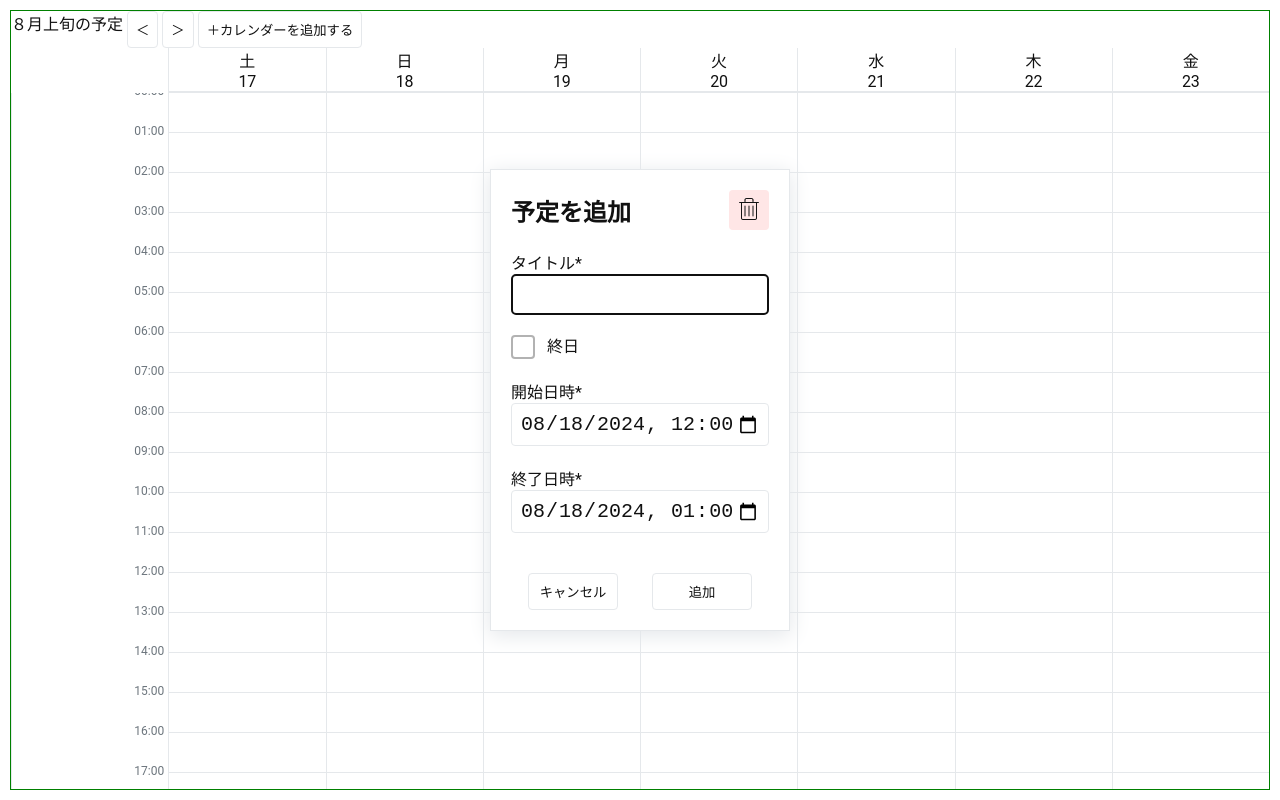
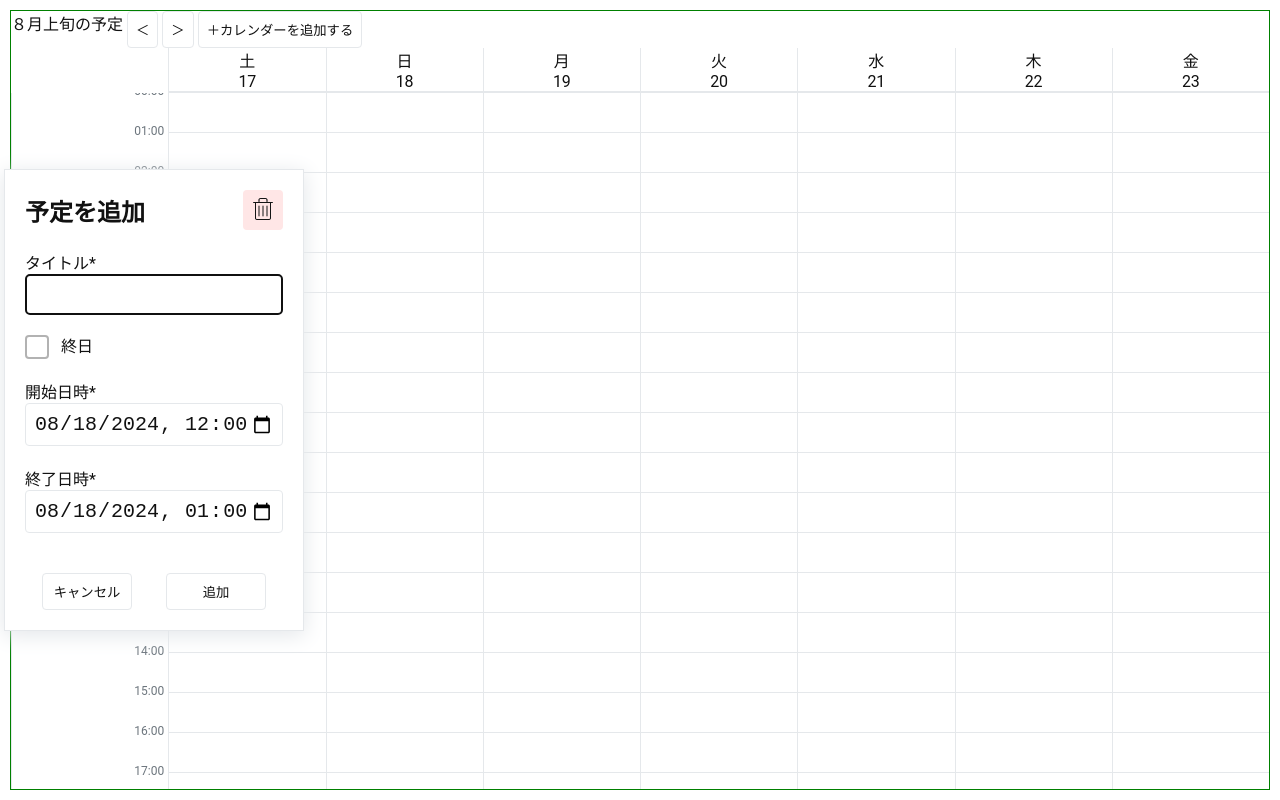
Before and after one commit to KadoProG/react-calendar-app, a React (Vite) app: page /calendar in a window 1280 px wide. Both pictures are taken after a click on the button "＋カレンダーを追加する". Built offline with nearby package versions, Linux system fonts and the light colour scheme.

Commit message:
close #4

```diff
--- a/src/components/domains/CalenadarHeader.tsx
+++ b/src/components/domains/CalenadarHeader.tsx
@@ -32,7 +32,7 @@ export const CalendarHeader: React.FC<CalenadarHeaderProps> = (props) => {
 
   /** カレンダーの追加（関数呼び出し） */
   const handleAddCalendar = React.useCallback(() => {
-    openDialog({ type: 'add' });
+    openDialog({ type: 'add', position: null });
   }, [openDialog]);
 
   /** 高さの更新 */
--- a/src/components/domains/CalendarBody.tsx
+++ b/src/components/domains/CalendarBody.tsx
@@ -17,6 +17,8 @@ export const CalendarBody: React.FC<CalendarBodyProps> = (props) => {
   const { calendarEvents } = React.useContext(CalendarEventContext);
   const { addKeyDownEvent, removeKeyDownEvent } = React.useContext(KeyDownContext);
 
+  const positionRef = React.useRef<DOMRect | null>(null);
+
   const [dragging, setDragging] = React.useState<boolean>(false);
   const [selectedStartDay, setSelectedStartDay] = React.useState<dayjs.Dayjs>(dayjs());
   const [selectedEndDay, setSelectedEndDay] = React.useState<dayjs.Dayjs>(dayjs());
@@ -32,6 +34,7 @@ export const CalendarBody: React.FC<CalendarBodyProps> = (props) => {
         Math.floor(((e.clientY - rect.top) / rect.height) * (24 * config.divisionsPerHour)),
         config.divisionsPerHour
       );
+      positionRef.current = rect;
       setSelectedStartDay(dayStart);
       setSelectedEndDay(dayStart);
       isMouseDownRef.current = true;
@@ -75,6 +78,7 @@ export const CalendarBody: React.FC<CalendarBodyProps> = (props) => {
         end: resultEndDay,
         isAllDayEvent: false,
       },
+      position: positionRef.current,
     });
 
     setDragging(false);
@@ -83,8 +87,8 @@ export const CalendarBody: React.FC<CalendarBodyProps> = (props) => {
 
   /** イベントクリック時の処理（編集ダイアログが立ち上がります） */
   const handleEventClick = React.useCallback(
-    (id: CalendarEvent['id']) => {
-      openDialog({ type: 'edit', id });
+    (e: React.MouseEvent<HTMLButtonElement>, id: CalendarEvent['id']) => {
+      openDialog({ type: 'edit', id, position: e.currentTarget.getBoundingClientRect() });
     },
     [openDialog]
   );
@@ -236,7 +240,7 @@ export const CalendarBody: React.FC<CalendarBodyProps> = (props) => {
                     height: `${(calculateIndexDifference(event.splitStart, event.splitEnd, config.divisionsPerHour) * config.heightPerHour) / config.divisionsPerHour}px`,
                   }}
                   onMouseDown={(e) => e.stopPropagation()}
-                  onClick={() => handleEventClick(event.id)}
+                  onClick={(e) => handleEventClick(e, event.id)}
                 >
                   <p>{event.start.format('HH:mm')}</p>
                   <p>~{event.end.format('HH:mm')}</p>
--- a/src/components/domains/CalendarConfigFormDialog.tsx
+++ b/src/components/domains/CalendarConfigFormDialog.tsx
@@ -23,6 +23,7 @@ interface CalendarConfigFormDialogProps {
   onDeleted: () => void;
   calendarEvent: CalendarEvent | null;
   setCalendarEvent?: (calendarEvent: CalendarEvent) => void;
+  position: DOMRect | null;
 }
 
 export const CalendarConfigFormDialog: React.FC<CalendarConfigFormDialogProps> = (props) => {
@@ -99,6 +100,31 @@ export const CalendarConfigFormDialog: React.FC<CalendarConfigFormDialogProps> =
     }
   }, [start, end, setValue, startDate, endDate, isAllDayEvent]);
 
+  const style: React.CSSProperties = React.useMemo(() => {
+    const x = props.position?.x ?? 0;
+    const width = props.position?.width ?? 0;
+
+    const left = x + width + 4;
+
+    if (left + 300 < window.innerWidth) {
+      return {
+        position: 'absolute',
+        left,
+      };
+    }
+
+    const right = window.innerWidth - x + 4;
+
+    if (right + 300 < window.innerWidth) {
+      return {
+        position: 'absolute',
+        right,
+      };
+    }
+
+    return {};
+  }, [props.position]);
+
   return (
     <div
       className={styles.dialog}
@@ -111,6 +137,7 @@ export const CalendarConfigFormDialog: React.FC<CalendarConfigFormDialogProps> =
         className={styles.dialog__content}
         onClick={(e) => e.stopPropagation()}
         onSubmit={handleFormSubmit}
+        style={style}
       >
         <div className={styles.dialog__header}>
           <h2>予定を追加</h2>
--- a/src/components/domains/CalendarHeaderDayRows.tsx
+++ b/src/components/domains/CalendarHeaderDayRows.tsx
@@ -12,7 +12,7 @@ export const CalendarHeaderDayRows: React.FC = () => {
   const { openDialog } = React.useContext(CalendarConfigFormDialogContext);
 
   const handleClick = React.useCallback(
-    (day: dayjs.Dayjs) => {
+    (e: React.MouseEvent<HTMLDivElement>, day: dayjs.Dayjs) => {
       openDialog({
         type: 'add',
         init: {
@@ -20,6 +20,7 @@ export const CalendarHeaderDayRows: React.FC = () => {
           end: day.startOf('day').add(1, 'day'),
           isAllDayEvent: true,
         },
+        position: e.currentTarget.getBoundingClientRect(),
       });
     },
     [openDialog]
@@ -29,7 +30,7 @@ export const CalendarHeaderDayRows: React.FC = () => {
     (e: React.MouseEvent, id: CalendarEvent['id']) => {
       e.preventDefault();
       e.stopPropagation();
-      openDialog({ type: 'edit', id });
+      openDialog({ type: 'edit', id, position: e.currentTarget.getBoundingClientRect() });
     },
     [openDialog]
   );
@@ -51,7 +52,7 @@ export const CalendarHeaderDayRows: React.FC = () => {
           <div
             key={dayIndex}
             className={styles.fixedContent__row__column}
-            onClick={() => handleClick(day)}
+            onClick={(e) => handleClick(e, day)}
           >
             <p>{day.format('ddd')}</p>
             <p>{day.format('D')}</p>
--- a/src/contexts/CalendarConfigFormDialogContext.tsx
+++ b/src/contexts/CalendarConfigFormDialogContext.tsx
@@ -17,8 +17,9 @@ type OpenDialogArgs =
         end?: dayjs.Dayjs;
         isAllDayEvent?: boolean;
       };
+      position: DOMRect | null;
     }
-  | { type: 'edit'; id: CalendarEvent['id'] };
+  | { type: 'edit'; id: CalendarEvent['id']; position: DOMRect };
 
 interface CalendarConfigFormDialogContextValue {
   openDialog: (args: OpenDialogArgs) => Promise<CalendarEventReturnValue>;
@@ -36,6 +37,7 @@ export const CalendarConfigFormDialogContext =
 export const CalendarConfigFormDialogContextProvider: React.FC<{ children: React.ReactNode }> = (
   props
 ) => {
+  const [position, setPosition] = React.useState<DOMRect | null>(null);
   const [calendarEvent, setCalendarEvent] = React.useState<CalendarEvent | null>(null);
   const [type, setType] = React.useState<'add' | 'edit'>('add');
   const { addKeyDownEvent, removeKeyDownEvent } = React.useContext(KeyDownContext);
@@ -51,6 +53,8 @@ export const CalendarConfigFormDialogContextProvider: React.FC<{ children: React
       openDialog: async (args: OpenDialogArgs) =>
         new Promise((resolve) => {
           resolveFunction.current = resolve;
+
+          setPosition(args.position);
 
           if (args.type === 'edit') {
             const newCalendarEvent = calendarEvents.find((event) => event.id === args.id);
@@ -120,6 +124,7 @@ export const CalendarConfigFormDialogContextProvider: React.FC<{ children: React
         onDeleted={handleDelete}
         calendarEvent={calendarEvent}
         setCalendarEvent={handleSetCalendarEvent}
+        position={position}
       />
     </CalendarConfigFormDialogContext.Provider>
   );
```
